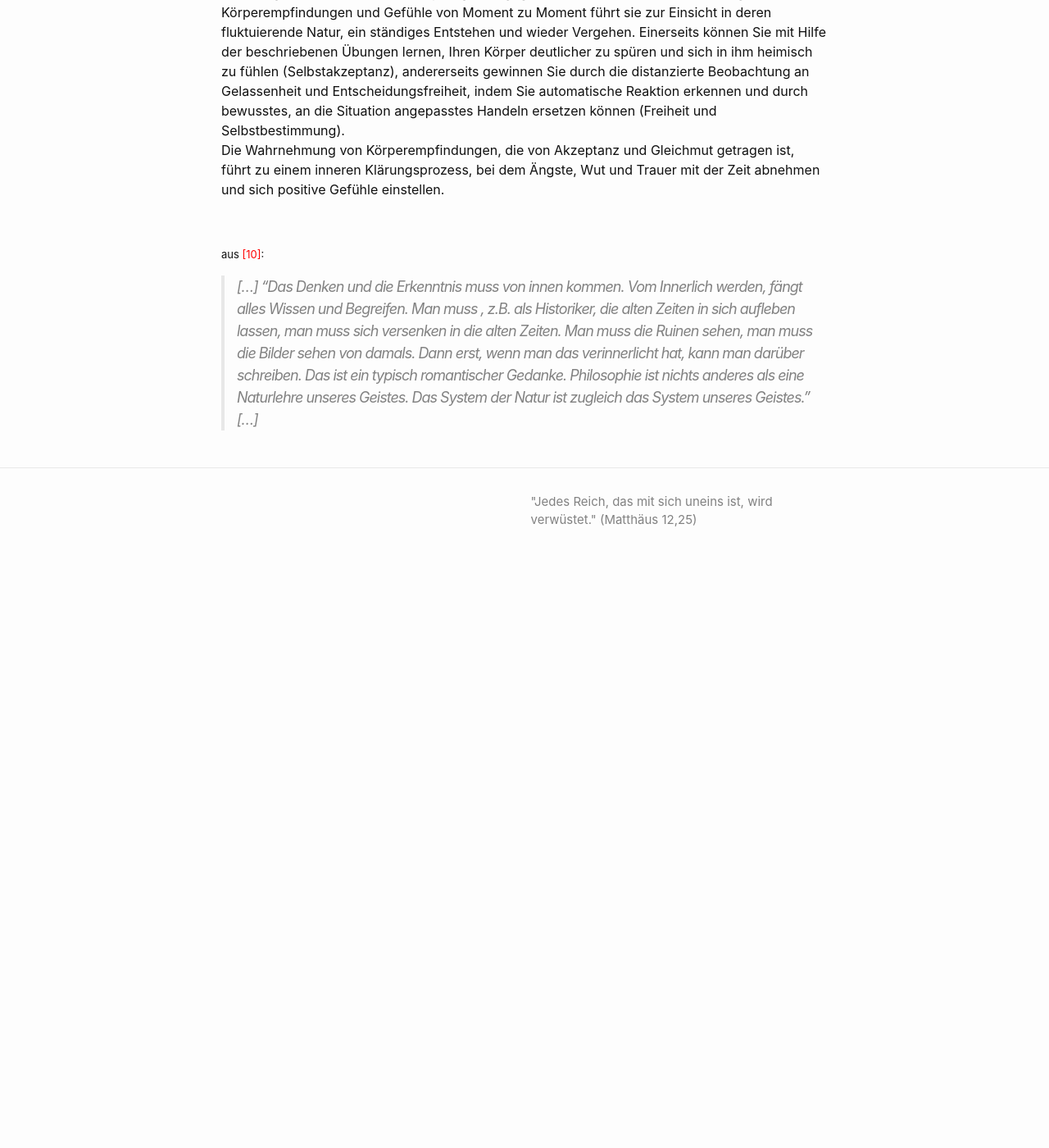
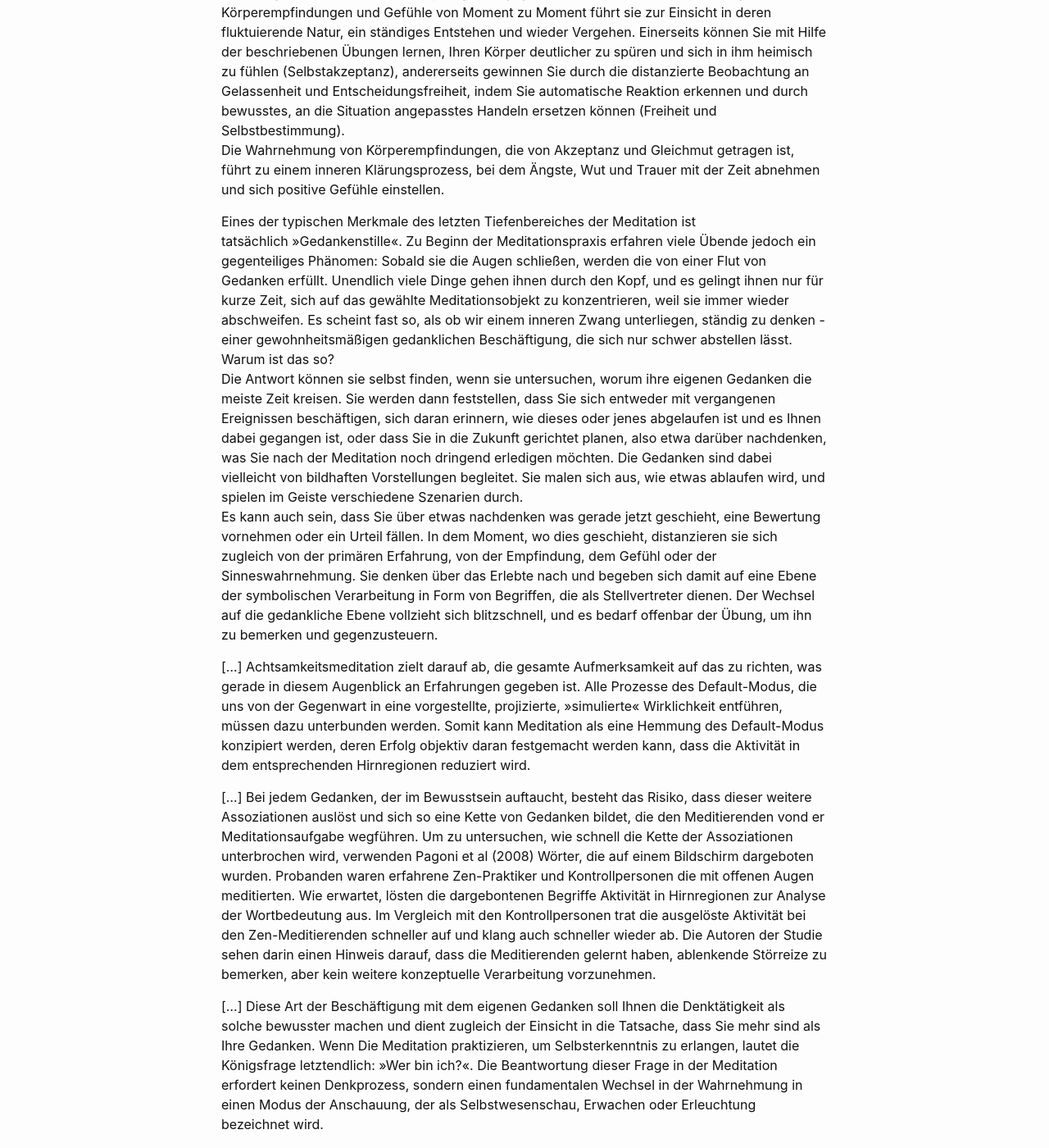
Before and after one commit to Hautaklyttn/-selbst-, a Jekyll site: the page built from docs/various.md, in a window 1280 px wide and 1400 px high, scrolled down 10969 px. Shown: the whole window at 82% size. Built offline with Jekyll 4.4.1, drawn with Linux system fonts in a browser that asks for light colours; before the commit the page ends 11675 px from its top, so only the background shows below that; some of the changed text lies outside the part shown.

Commit message:
Text update

```diff
--- a/docs/various.md
+++ b/docs/various.md
@@ -336,9 +336,21 @@ Der Hippocampus spielt als Teil des limbischen Systems eine wichtige Rolle bei d
 [...] Durch die Verankerung Ihres Bewusstseins in Ihrem Körper wirken Sie einer einseitigen Betonung des Verstandes (>>Verkopfung<<) entgegen. Die kontinuierliche Betrachtung der Körperempfindungen und Gefühle von Moment zu Moment führt sie zur Einsicht in deren fluktuierende Natur, ein ständiges Entstehen und wieder Vergehen. Einerseits können Sie mit Hilfe der beschriebenen Übungen lernen, Ihren Körper deutlicher zu spüren und sich in ihm heimisch zu fühlen (Selbstakzeptanz), andererseits gewinnen Sie durch die distanzierte Beobachtung an Gelassenheit und Entscheidungsfreiheit, indem Sie automatische Reaktion erkennen und durch bewusstes, an die Situation angepasstes Handeln ersetzen können (Freiheit und Selbstbestimmung).
 Die Wahrnehmung von Körperempfindungen, die von Akzeptanz und Gleichmut getragen ist, führt zu einem inneren Klärungsprozess, bei dem Ängste, Wut und Trauer mit der Zeit abnehmen und sich positive Gefühle einstellen.
 
+Eines der typischen Merkmale des letzten Tiefenbereiches der Meditation ist tatsächlich >>Gedankenstille<<. Zu Beginn der Meditationspraxis erfahren viele Übende jedoch ein gegenteiliges Phänomen: Sobald sie die Augen schließen, werden die von einer Flut von Gedanken erfüllt. Unendlich viele Dinge gehen ihnen durch den Kopf, und es gelingt ihnen nur für kurze Zeit, sich auf das gewählte Meditationsobjekt zu konzentrieren, weil sie immer wieder abschweifen. Es scheint fast so, als ob wir einem inneren Zwang unterliegen, ständig zu denken - einer gewohnheitsmäßigen gedanklichen Beschäftigung, die sich nur schwer abstellen lässt. Warum ist das so?
+Die Antwort können sie selbst finden, wenn sie untersuchen, worum ihre eigenen Gedanken die meiste Zeit kreisen. Sie werden dann feststellen, dass Sie sich entweder mit vergangenen Ereignissen beschäftigen, sich daran erinnern, wie dieses oder jenes abgelaufen ist und es Ihnen dabei gegangen ist, oder dass Sie in die Zukunft gerichtet planen, also etwa darüber nachdenken, was Sie nach der Meditation noch dringend erledigen möchten. Die Gedanken sind dabei vielleicht von bildhaften Vorstellungen begleitet. Sie malen sich aus, wie etwas ablaufen wird, und spielen im Geiste verschiedene Szenarien durch.
+Es kann auch sein, dass Sie über etwas nachdenken was gerade jetzt geschieht, eine Bewertung vornehmen oder ein Urteil fällen. In dem Moment, wo dies geschieht, distanzieren sie sich zugleich von der primären Erfahrung, von der Empfindung, dem Gefühl oder der Sinneswahrnehmung. Sie denken über das Erlebte nach und begeben sich damit auf eine Ebene der symbolischen Verarbeitung in Form von Begriffen, die als Stellvertreter dienen. Der Wechsel auf die gedankliche Ebene vollzieht sich blitzschnell, und es bedarf offenbar der Übung, um ihn zu bemerken und gegenzusteuern.
+
+[...] Achtsamkeitsmeditation zielt darauf ab, die gesamte Aufmerksamkeit auf das zu richten, was gerade in diesem Augenblick an Erfahrungen gegeben ist. Alle Prozesse des Default-Modus, die uns von der Gegenwart in eine vorgestellte, projizierte, >>simulierte<< Wirklichkeit entführen, müssen dazu unterbunden werden. Somit kann Meditation als eine Hemmung des Default-Modus konzipiert werden, deren Erfolg objektiv daran festgemacht werden kann, dass die Aktivität in dem entsprechenden Hirnregionen reduziert wird.
+
+[...] Bei jedem Gedanken, der im Bewusstsein auftaucht, besteht das Risiko, dass dieser weitere Assoziationen auslöst und sich so eine Kette von Gedanken bildet, die den Meditierenden vond er Meditationsaufgabe wegführen. Um zu untersuchen, wie schnell die Kette der Assoziationen unterbrochen wird, verwenden Pagoni et al (2008) Wörter, die auf einem Bildschirm dargeboten wurden. Probanden waren erfahrene Zen-Praktiker und Kontrollpersonen die mit offenen Augen meditierten. Wie erwartet, lösten die dargebontenen Begriffe Aktivität in Hirnregionen zur Analyse der Wortbedeutung aus. Im Vergleich mit den Kontrollpersonen trat die ausgelöste Aktivität bei den Zen-Meditierenden schneller auf und klang auch schneller wieder ab. Die Autoren der Studie sehen darin einen Hinweis darauf, dass die Meditierenden gelernt haben, ablenkende Störreize zu bemerken, aber kein weitere konzeptuelle Verarbeitung vorzunehmen.
+
+[...] Diese Art der Beschäftigung mit dem eigenen Gedanken soll Ihnen die Denktätigkeit als solche bewusster machen und dient zugleich der Einsicht in die Tatsache, dass Sie mehr sind als Ihre Gedanken. Wenn Die Meditation praktizieren, um Selbsterkenntnis zu erlangen, lautet die Königsfrage letztendlich: >>Wer bin ich?<<. Die Beantwortung dieser Frage in der Meditation erfordert keinen Denkprozess, sondern einen fundamentalen Wechsel in der Wahrnehmung in einen Modus der Anschauung, der als Selbstwesenschau, Erwachen oder Erleuchtung bezeichnet wird.
+
+[...] Auf diese Weise können Sie  Meditation als mentales Training nutzen, um Ihr Bewusstsein zu erweitern und Ihre Fähigkeiten zur Selbstregulation zu erhöhen. Meditation wird zum Werkzeug der Selbstmodifikation, bietet ein Arsenal psychologischer Techniken, die Ihnen dabei behilflich sind, Ihre persönlichen Ziele zu verwirklichen.
+
 &nbsp;
 
 <a name="book10"></a> <font size="-1">aus <span style="color:red ">[10]</span>:</font>
 
 
->[...] "Das Denken und die  Erkenntnis muss von innen kommen. Vom Innerlich werden, fängt alles Wissen und Begreifen. Man muss , z.B. als Historiker, die alten Zeiten in sich aufleben lassen, man muss sich versenken in die alten Zeiten. Man muss die Ruinen sehen, man muss die Bilder sehen von damals. Dann erst, wenn man das verinnerlicht hat, kann man darüber schreiben. Das ist ein typisch romantischer Gedanke. Philosophie ist nichts anderes als eine Naturlehre unseres Geistes. Das System der Natur ist zugleich das System unseres Geistes." [...]
+>[...] "Das Denken und die  Erkenntnis muss von innen kommen. Vom Innerlich werden, fängt alles Wissen und Begreifen an. Man muss, z.B. als Historiker, die alten Zeiten in sich aufleben lassen, man muss sich versenken in die alten Zeiten. Man muss die Ruinen sehen, man muss die Bilder sehen von damals. Dann erst, wenn man das verinnerlicht hat, kann man darüber schreiben. Das ist ein typisch romantischer Gedanke. Philosophie ist nichts anderes als eine Naturlehre unseres Geistes. Das System der Natur ist zugleich das System unseres Geistes." [...]
```
